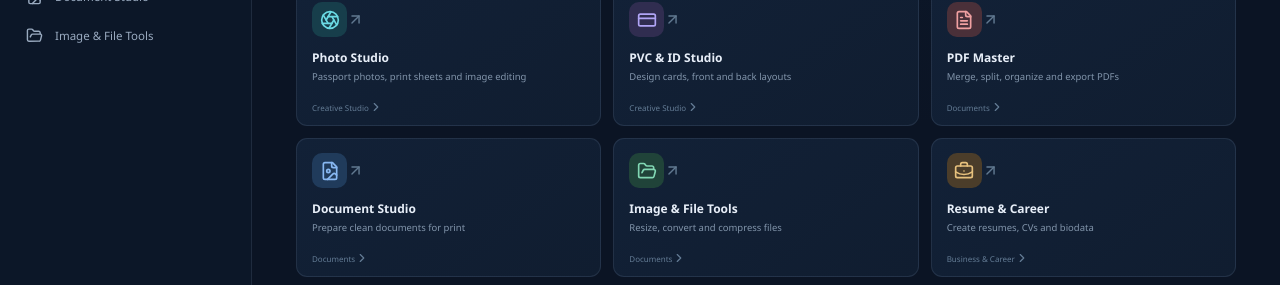
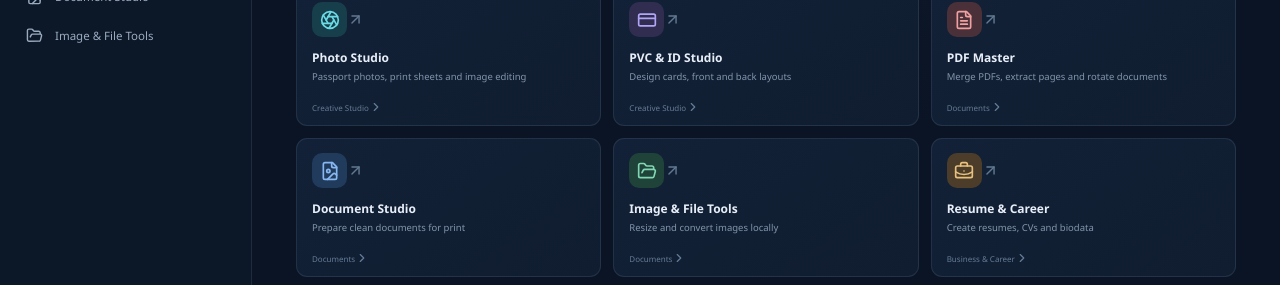
Before and after one commit to tanshuonline-cell/tanshu-one-desktop, a React (Vite) app: page / in a window 1280 px wide. Shown: the part 508-793 px from the top of the page. Built offline with nearby package versions, Linux system fonts and the light colour scheme.

Commit message:
Align dashboard descriptions with available tool features

```diff
--- a/src/App.tsx
+++ b/src/App.tsx
@@ -23,9 +23,9 @@ type ModuleItem = {
 const modules: ModuleItem[] = [
   { title: "Photo Studio", description: "Passport photos, print sheets and image editing", icon: Aperture, group: "Creative Studio", tone: "cyan", status: "Start creating" },
   { title: "PVC & ID Studio", description: "Design cards, front and back layouts", icon: CreditCard, group: "Creative Studio", tone: "violet" },
-  { title: "PDF Master", description: "Merge, split, organize and export PDFs", icon: FileText, group: "Documents", tone: "coral" },
+  { title: "PDF Master", description: "Merge PDFs, extract pages and rotate documents", icon: FileText, group: "Documents", tone: "coral" },
   { title: "Document Studio", description: "Prepare clean documents for print", icon: FileImage, group: "Documents", tone: "blue" },
-  { title: "Image & File Tools", description: "Resize, convert and compress files", icon: FolderOpen, group: "Documents", tone: "green" },
+  { title: "Image & File Tools", description: "Resize and convert images locally", icon: FolderOpen, group: "Documents", tone: "green" },
   { title: "Resume & Career", description: "Create resumes, CVs and biodata", icon: BriefcaseBusiness, group: "Business & Career", tone: "amber" },
   { title: "Invoice & Business", description: "Invoices, receipts and quotations", icon: BadgeIndianRupee, group: "Business & Career", tone: "green" },
   { title: "Education & Exam Desk", description: "Useful study and exam utilities", icon: GraduationCap, group: "Everyday Tools", tone: "blue" },
```
